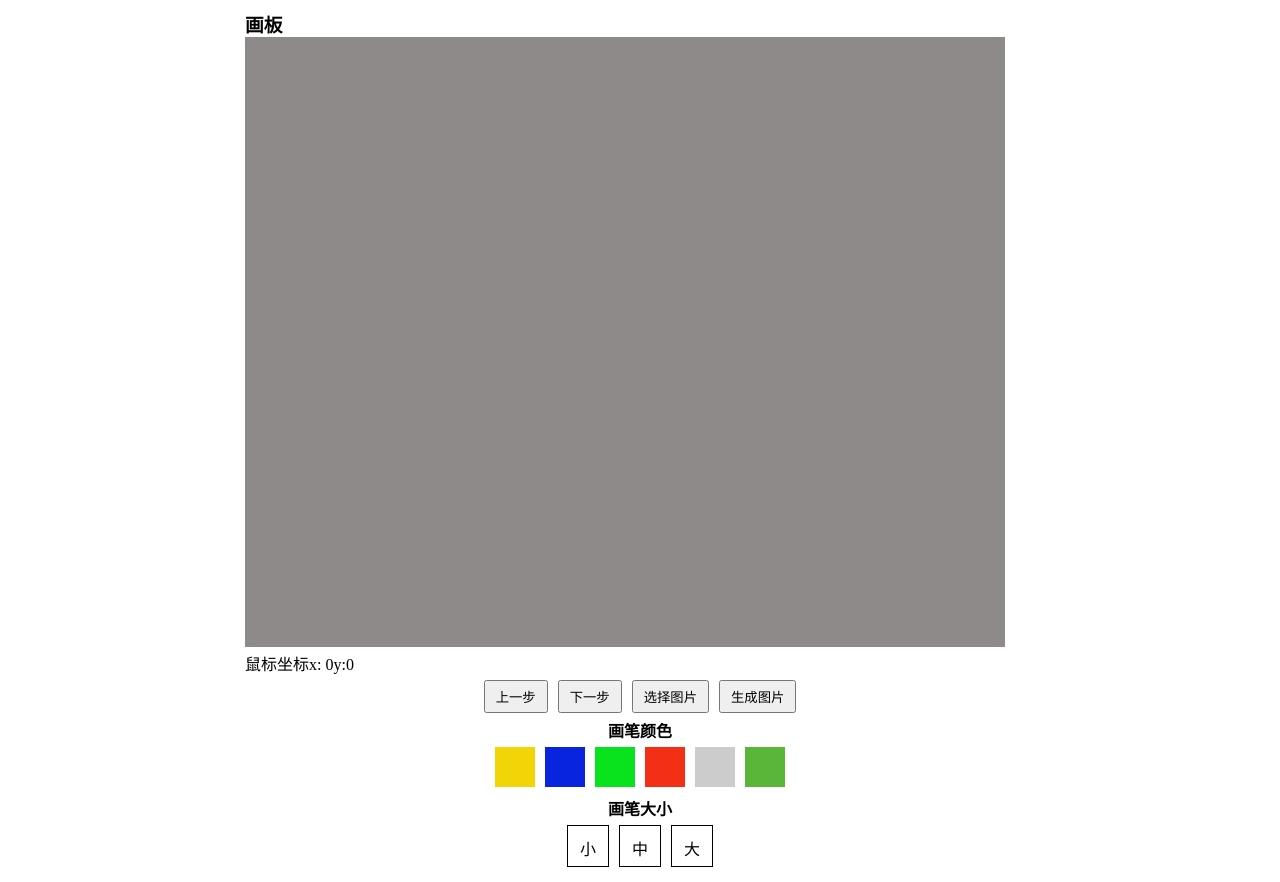
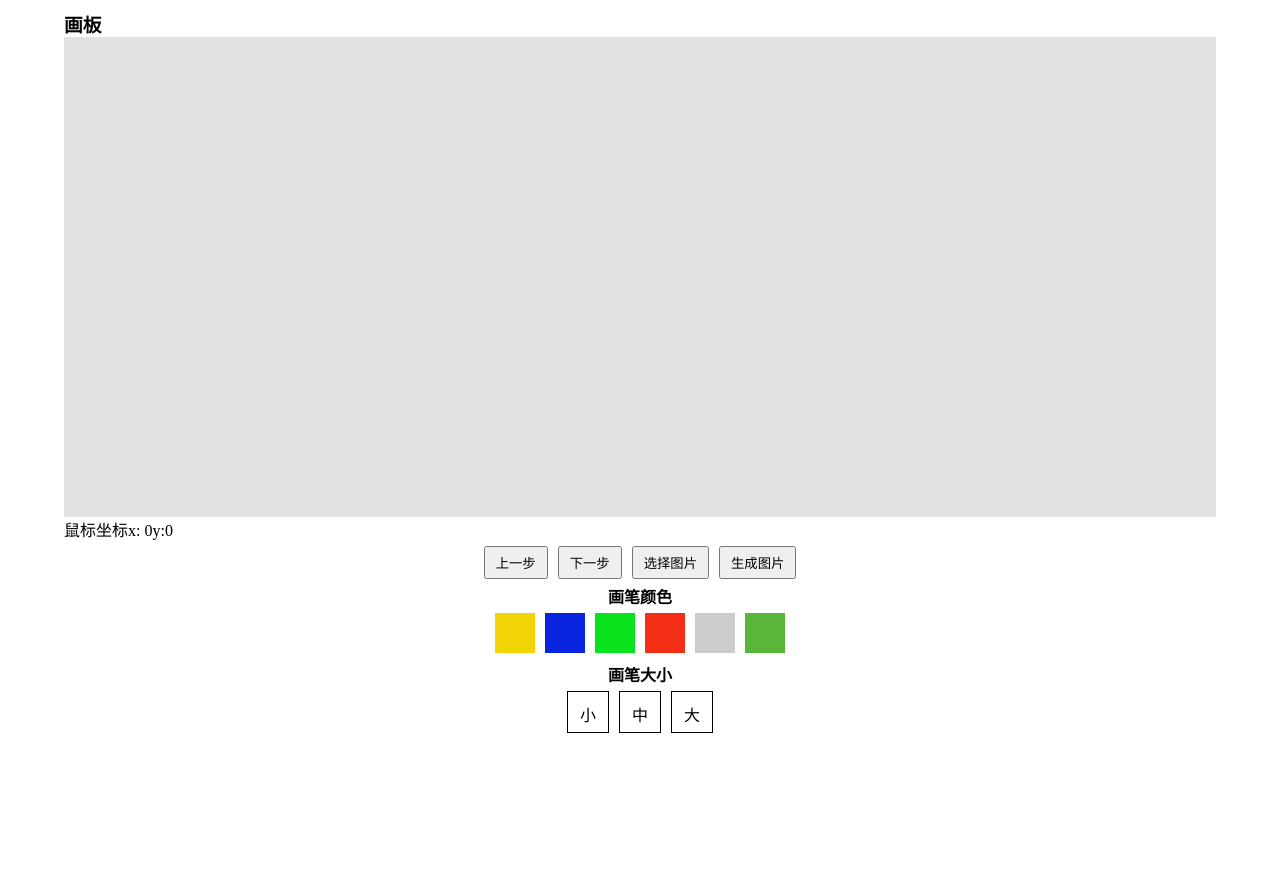
Before and after one commit to 956632862/vue-palette, a Vue app: page / in a window 1280 px wide. After the commit the page ends 800 px from the top, so only its background shows below. Built offline with nearby package versions, Linux system fonts and the light colour scheme.

Commit message:
修改手机版本

```diff
--- a/public/index.html
+++ b/public/index.html
@@ -3,7 +3,7 @@
   <head>
     <meta charset="utf-8">
     <meta http-equiv="X-UA-Compatible" content="IE=edge">
-    <meta name="viewport" content="width=device-width,initial-scale=1.0">
+      <meta name="viewport" content="width=device-width,initial-scale=1.0,user-scalable=no">
     <link rel="icon" href="<%= BASE_URL %>favicon.ico">
     <title><%= htmlWebpackPlugin.options.title %></title>
   </head>
--- a/src/App.vue
+++ b/src/App.vue
@@ -1,7 +1,7 @@
 <template>
   <div id="app" class="app_">
-    <div>
-      <palette/>
+    <div >
+      <palette class="test"/>
     </div>
   </div>
 </template>
@@ -21,6 +21,10 @@ export default {
   padding: 0;
   margin: 0;
 }
+.test{
+  width: 90vw;
+  height: 60vh;
+}
 .app_{
   display: flex;
   justify-content: center;
--- a/src/components/mixin.js
+++ b/src/components/mixin.js
@@ -15,11 +15,10 @@ export default {
             this.movex =  canvasX
             this.movey =  canvasY
             // 使用手机的时候
+            // 使用手机的时候
             if(!this.isPC()){
-                canvasX = e.changedTouches[0].offsetX
-                canvasY = e.changedTouches[0].offsetY
-                // canvasX = e.changedTouches[0].clientX - e.target.parentNode.offsetLeft
-                // canvasY = e.changedTouches[0].clientY - e.target.parentNode.offsetTop
+                canvasX = e.changedTouches[0].clientX - e.target.parentNode.offsetLeft
+                canvasY = e.changedTouches[0].clientY - e.target.parentNode.offsetTop
             }
             return {canvasX,canvasY}
         },
--- a/src/components/palette.vue
+++ b/src/components/palette.vue
@@ -2,24 +2,30 @@
   <div class="container">
 
       <!--  画板-->
-      <div class="canvas-container">
       <h3>画板</h3>
+      <div class="canvas-container" ref="canvasContainer">
         <canvas
-              :width="760"
-              :height="610"
             ref="myPalette"
             class="palette"
+            :width="css.width"
+            :height="css.height"
             @mousedown="handleDownCanvas"
             @mouseup="handleOverMove"
             @mousemove="handleMove"
             @mouseout="handleOverMove"
+            @touchstart="handleDownCanvas"
+            @touchmove="handleMove"
+            @touchcancel="handleOverMove"
+            @touchend="handleOverMove"
         />
-          <img style="margin-left: 30px" :src="image" alt="">
       </div>
 
       <div>
         鼠标坐标x: {{movex}}y:{{movey}}
       </div>
+
+<!--    <img style="margin-left: 30px" :src="image" alt="">-->
+
 
     <div class="container-item">
         <button class="button-item" @click="handlePre">上一步</button>
@@ -63,6 +69,10 @@ export default {
         {name:"中",size:2},
         {name:"大",size:3}
       ],
+      css:{
+        width:0,
+        height:0
+      },
       // canvas对象
       context: {},
       // 保存绘画的路径
@@ -91,8 +101,15 @@ export default {
   methods:{
     init(){
       const canvas = this.$refs.myPalette
+      const canvas_box = this.$refs.canvasContainer
+
+      // 设置画布的宽高根据外层自动缩放
+      this.$nextTick(()=>{
+        this.css.width = canvas_box.clientWidth
+        this.css.height = canvas_box.clientHeight
+      })
+
       this.context = canvas.getContext("2d")
-
       // 填充默认背景颜色
       this.context.fillStyle = "#8f8a8a"
       this.context.fillRect(0,0,canvas.clientWidth,canvas.clientHeight)
@@ -100,6 +117,7 @@ export default {
       // 默认都设置第一个
       this.config.shadowColor = this.colors[0]
       this.config.strokeStyle = this.colors[0]
+
     },
 
     // 结束绘画
@@ -218,6 +236,7 @@ export default {
 
     // 在canvas中按下鼠标
     handleDownCanvas(e){
+      e.preventDefault();
       this.canvasMoveUse = true
       // 获取当前鼠标按下的位置
       const {canvasX,canvasY} = this.getEventXY(e)
@@ -248,6 +267,7 @@ export default {
 
     // 移动
     handleMove(e){
+      e.preventDefault();
       if (!this.canvasMoveUse) return
       // 获取坐标点
       const {canvasX,canvasY} = this.getEventXY(e)
@@ -278,8 +298,11 @@ div,span{
 .container{
   padding: 10px 0;
   .canvas-container{
+    height: 100%;
+    width: 100%;
+    background: cornflowerblue;
     .palette{
-      //background: #e2e2e2;
+      background: #e2e2e2;
     }
   }
 
```
Lines whose indentation alone changed are shown as unchanged.
